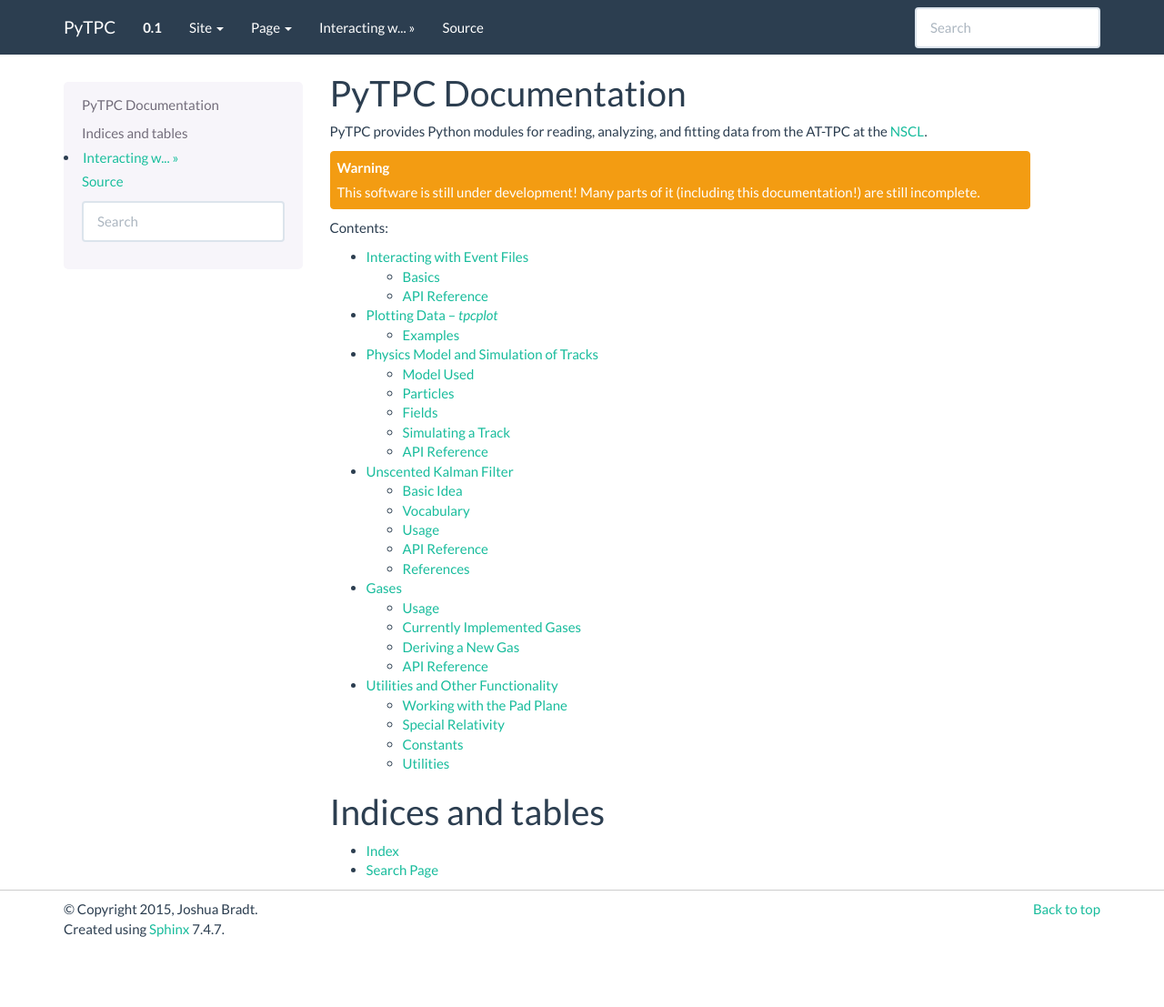
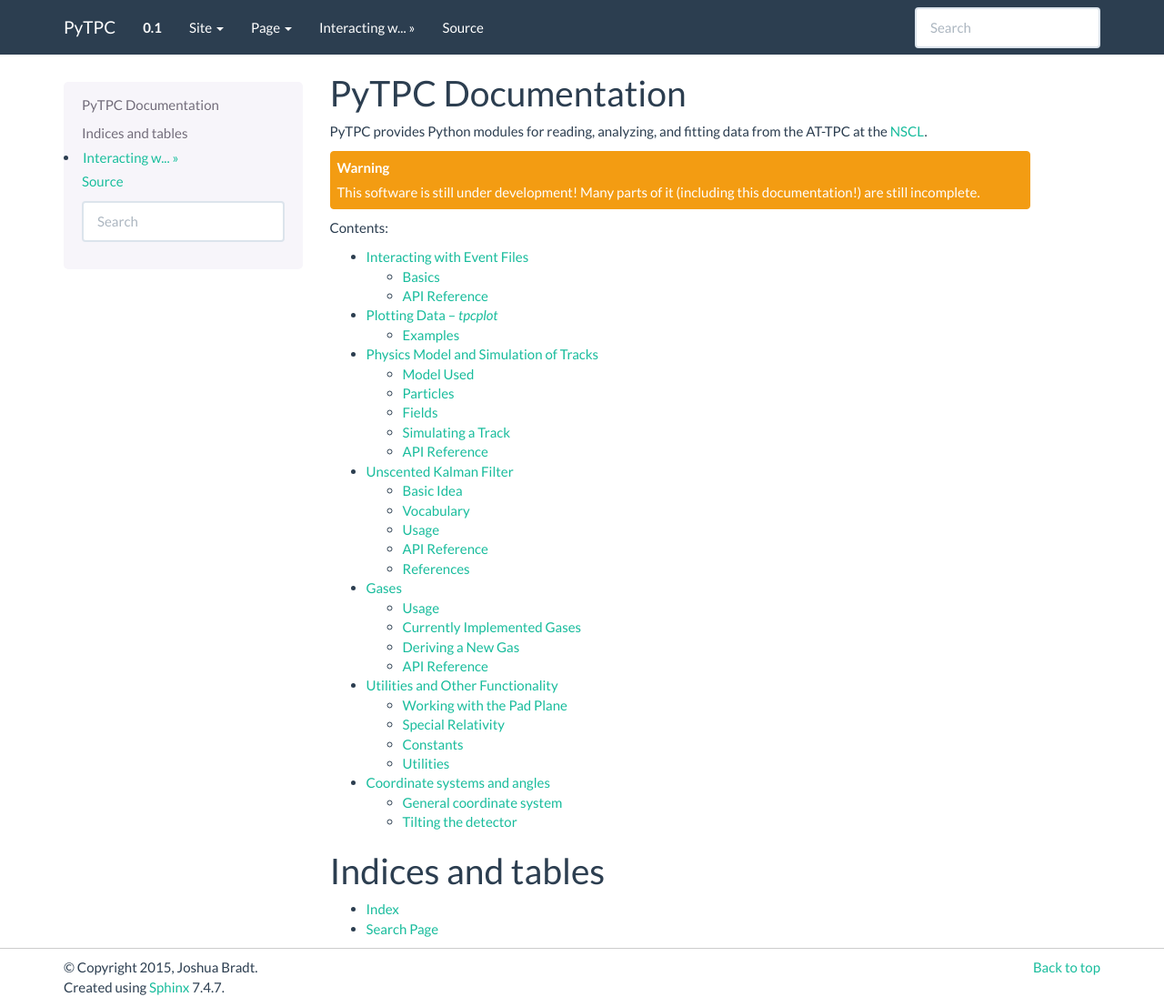
Before and after one commit to chchen123/pytpc, a Sphinx documentation site: the page built from doc/index.rst, in a window 1280 px wide and 1107 px high. Shown: the whole window at 91% size. Built offline with Sphinx 7.4.7, drawn with Linux system fonts in a browser that asks for light colours; some of the changed lines change nothing that is shown.

Commit message:
Docs: wrote page about coordinate systems.

```diff
--- /dev/null
+++ b/doc/coords.rst
@@ -0,0 +1,65 @@
+Coordinate systems and angles
+=============================
+
+Between the various fields, perspectives, and the tilt angle, the coordinate system used in the analysis can
+quickly become quite confusing. It's important to define it well to begin with. This code assumes the coordinate
+system described on this page.
+
+General coordinate system
+-------------------------
+
+This code uses Cartesian coordinates. The z direction is along the drift axis of the TPC, pointing upstream from
+the Micromegas. This implies that electrons will drift in a *negative z* direction as time passes.
+
+The x and y directions are defined by the Micromegas. Take the x direction to be horizontal on the pad plane and y to
+be vertical.
+
+..  caution::
+    It's important to remember that the Micromegas is rotated when it is installed in the TPC. Therefore, the
+    x and y dimensions of the generated pad plane points (see :func:`pytpc.padplane.generate_pad_plane`) are not
+    the same as the horizontal and vertical directions in the lab unless a rotation is applied.
+
+    The connector side of the Micromegas has 72-degree rotational symmetry. When the Micromegas is installed in the
+    TPC, it is rotated through 1.5 of these symmetric segments, so the rotation angle for the transformation is
+    --108 degrees.
+
+Using this convention, the beam, fields, and drift have the following alignment:
+
+.. cssclass:: table-striped
+
+============  =============
+  Quantity      Direction
+============  =============
+B field       Along +z
+E field       Along +z
+Beam          Along -z
+Drift         Along -z
+============  =============
+
+Tilting the detector
+--------------------
+
+Tilting the detector presents a special problem since it makes the electric and magnetic fields non-parallel. The
+easiest way to deal with this is to keep the detector's coordinate system as above, and *tilt the magnetic field vector*
+instead. This is illustrated in the figure below.
+
+.. figure:: images/CoordinateSystems.svg
+    :width: 400 px
+    :align: center
+    :figwidth: 600 px
+
+    The coordinate system when the detector is tilted. Here, :math:`\tau` is the tilt angle. From the perspective
+    of the detector's coordinate system, the magnetic field vector is tilted upward by :math:`\tau`.
+
+Using this system, the vectors are along these axes:
+
+.. cssclass:: table-striped
+
+============  ==================================
+  Quantity      Direction
+============  ==================================
+B field       Components in +y and +z directions
+E field       Along +z
+Beam          Components in -y and -z directions
+Drift         Components in all three directions
+============  ==================================
--- a/doc/index.rst
+++ b/doc/index.rst
@@ -23,6 +23,7 @@
    ukf
    gases
    misc
+   coords
 
 Indices and tables
 ==================
```
Also changed, not shown: doc/images/CoordinateSystems.svg (added).
